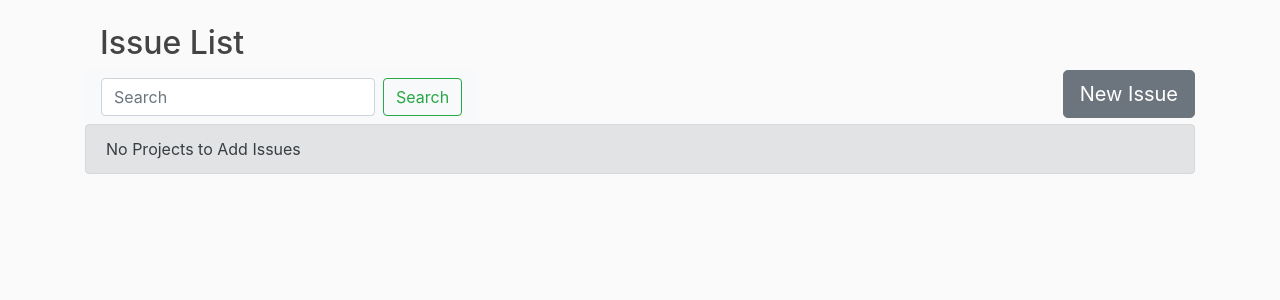
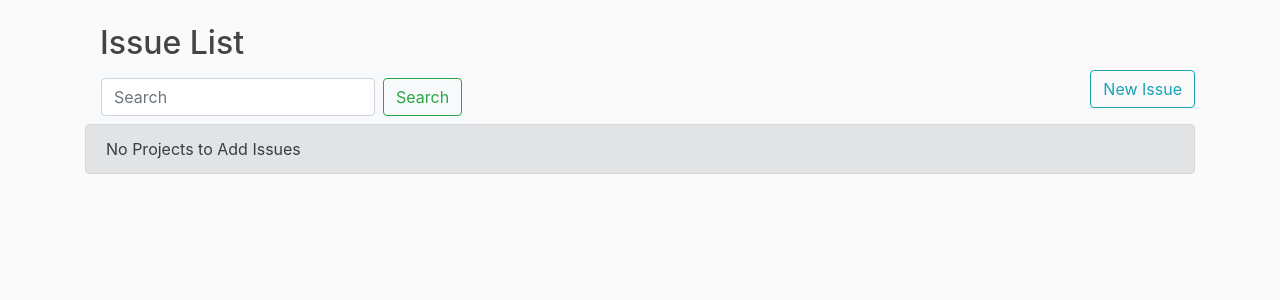
Before and after one commit to matttse/projectmanagementservice, a Flask app: page /issues/all in a window 1280 px wide. Shown: the part 56-356 px from the top of the page. Run offline with Flask 2, Linux system fonts and the light colour scheme; data that the repository does not hold is empty; some libraries are stand-ins or nearby versions.

Commit message:
button update

```diff
--- a/service_application_package/templates/issues_all.html
+++ b/service_application_package/templates/issues_all.html
@@ -11,7 +11,7 @@
 </nav>
     </div>
     <div style="display: inline-block; float: right">
-        <a role="button"  class="btn btn-secondary btn-lg" style = "float: right;" href="{{ url_for('issues.new_issue') }}">New Issue</a>
+        <a role="button"  class="btn btn-outline-info" style = "float: right;" href="{{ url_for('issues.new_issue') }}">New Issue</a>
     </div>
 <style>
 body{
```
